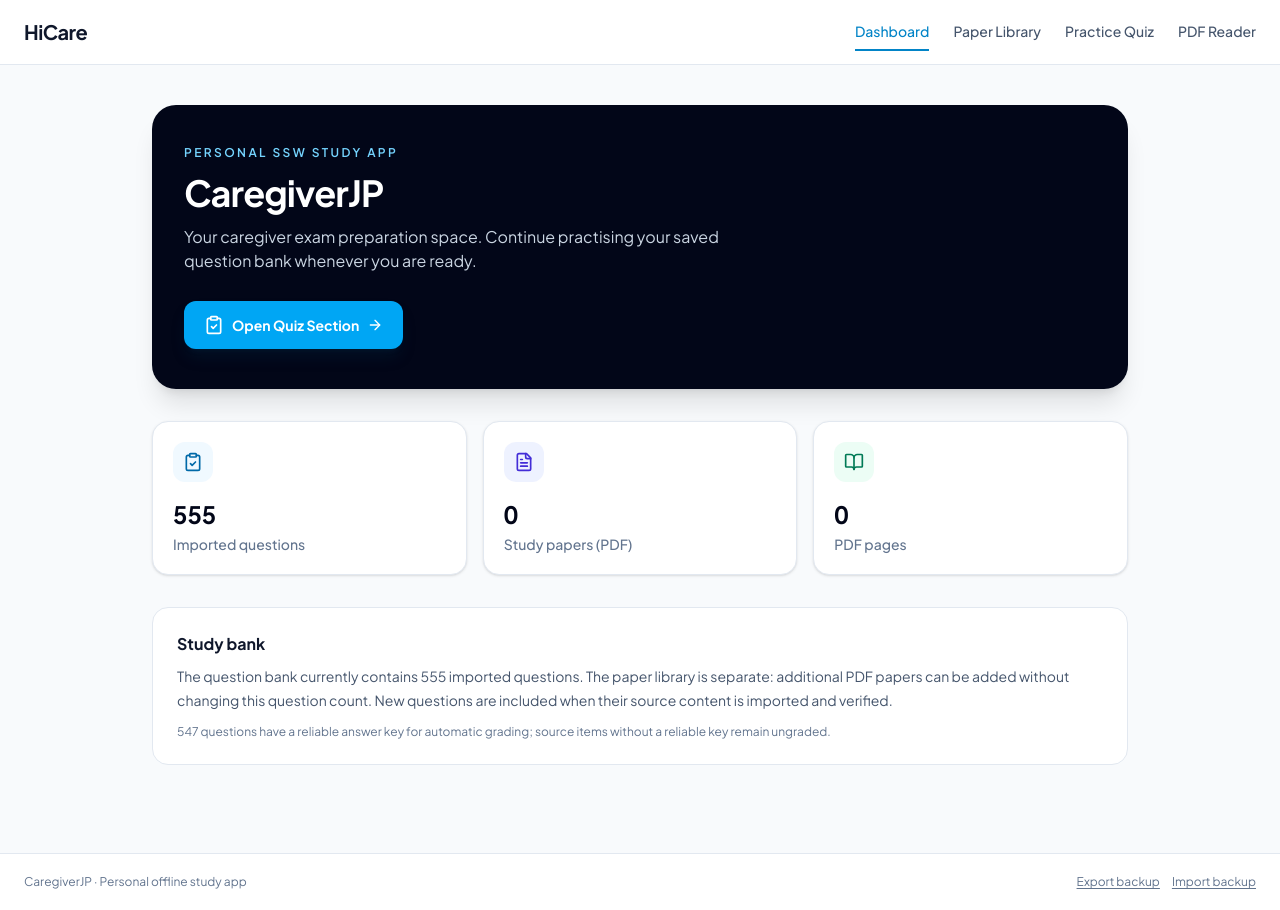
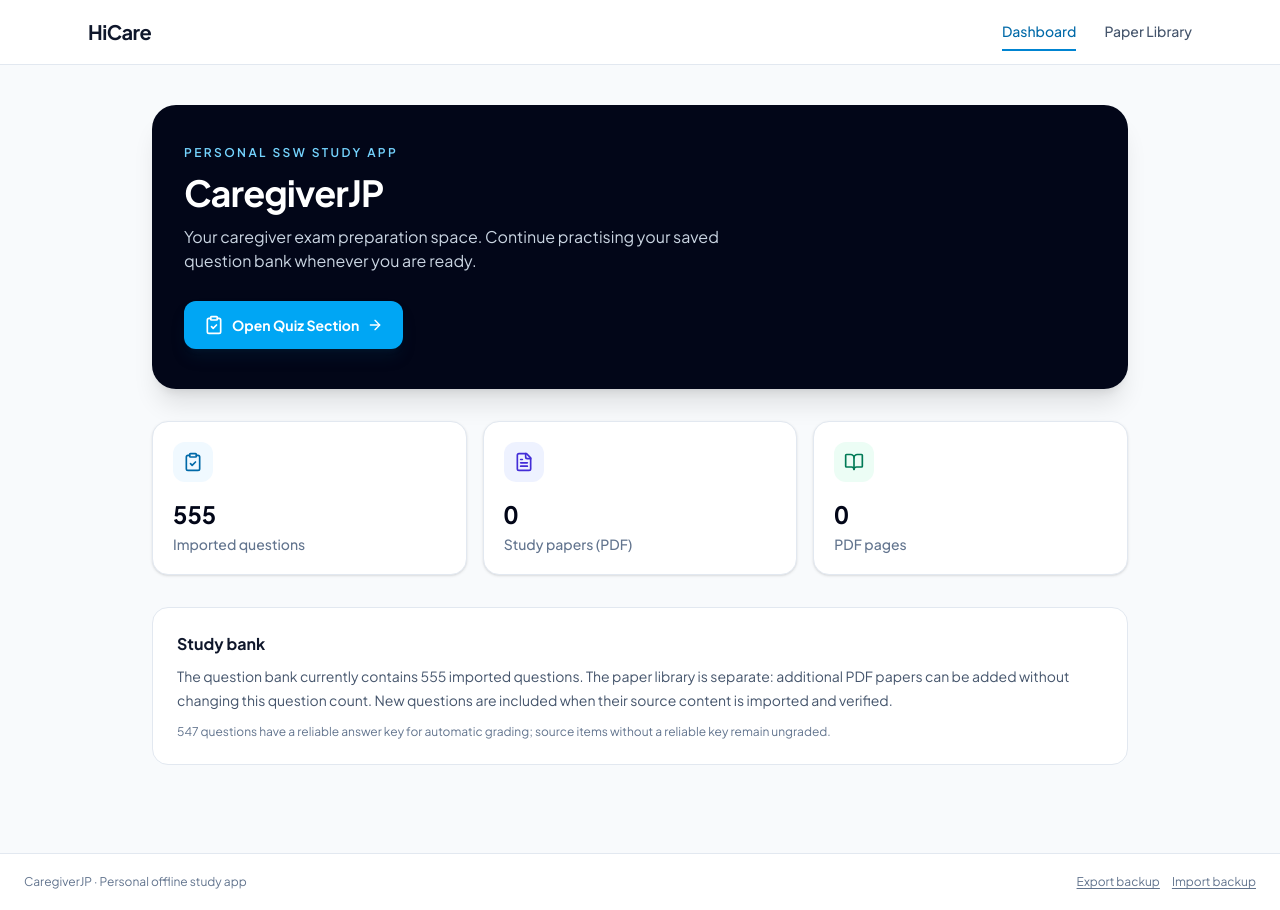
Before and after one commit to Sihnalahiru/CaregiverJP, a React (Vite) app: page / in a window 1280 px wide. Built offline with nearby package versions, Linux system fonts and the light colour scheme.

Commit message:
Remove Practice Quiz and PDF Reader from primary navigation

```diff
--- a/src/components/Header.tsx
+++ b/src/components/Header.tsx
@@ -1,85 +1,10 @@
 import React from 'react';
-
-export type AppView = 'dashboard' | 'library' | 'practice' | 'reader';
-
-interface HeaderProps {
-  activeView: AppView;
-  onNavigate: (view: AppView) => void;
-}
-
-export const Header: React.FC<HeaderProps> = ({
-  activeView,
-  onNavigate,
-}) => {
-  const navItems: { id: AppView; label: string }[] = [
+export type AppView = 'dashboard' | 'library' | 'practice';
+interface HeaderProps { activeView: AppView; onNavigate: (view: AppView) => void; }
+export const Header: React.FC<HeaderProps> = ({ activeView, onNavigate }) => {
+  const items: { id: AppView; label: string }[] = [
     { id: 'dashboard', label: 'Dashboard' },
     { id: 'library', label: 'Paper Library' },
-    { id: 'practice', label: 'Practice Quiz' },
-
-    { id: 'reader', label: 'PDF Reader' },
   ];
-
-  return (
-    <header className="sticky top-0 z-30 bg-white/95 backdrop-blur-sm border-b border-slate-200">
-      <div className="max-w-7xl mx-auto px-6 h-16 flex items-center justify-between gap-8">
-        {/* Zone 1: Single text element wordmark */}
-        <button
-          type="button"
-          onClick={() => onNavigate('dashboard')}
-          className="text-xl font-bold tracking-tight text-slate-900 whitespace-nowrap shrink-0 cursor-pointer focus-visible:outline-2 focus-visible:outline-offset-4 focus-visible:outline-[#0284C7]"
-        >
-          HiCare
-        </button>
-
-        {/* Zone 2: Concise single-line navigation links */}
-        <nav
-          aria-label="Primary navigation"
-          className="hidden md:flex items-center gap-6"
-        >
-          {navItems.map((item) => {
-            const isActive = activeView === item.id;
-            return (
-              <button
-                key={item.id}
-                type="button"
-                onClick={() => onNavigate(item.id)}
-                className={`py-2 text-sm font-medium transition-colors whitespace-nowrap shrink-0 cursor-pointer border-b-2 focus-visible:outline-2 focus-visible:outline-offset-4 focus-visible:outline-[#0284C7] ${
-                  isActive
-                    ? 'text-[#0284C7] border-[#0284C7]'
-                    : 'text-slate-600 border-transparent hover:text-slate-900 hover:border-slate-300'
-                }`}
-              >
-                {item.label}
-              </button>
-            );
-          })}
-        </nav>
-
-      </div>
-
-      {/* Mobile navigation strip */}
-      <nav
-        aria-label="Mobile navigation"
-        className="flex md:hidden items-center gap-4 px-6 pb-3 overflow-x-auto"
-      >
-        {navItems.map((item) => {
-          const isActive = activeView === item.id;
-          return (
-            <button
-              key={item.id}
-              type="button"
-              onClick={() => onNavigate(item.id)}
-              className={`py-1 text-xs font-medium whitespace-nowrap shrink-0 border-b-2 transition-colors ${
-                isActive
-                  ? 'text-[#0284C7] border-[#0284C7]'
-                  : 'text-slate-600 border-transparent hover:text-slate-900'
-              }`}
-            >
-              {item.label}
-            </button>
-          );
-        })}
-      </nav>
-    </header>
-  );
+  return <header className="sticky top-0 z-30 border-b border-slate-200 bg-white/95 backdrop-blur"><div className="mx-auto flex h-16 max-w-6xl items-center justify-between gap-4 px-4 sm:px-6"><button type="button" onClick={() => onNavigate('dashboard')} className="shrink-0 text-xl font-bold tracking-tight text-slate-900">HiCare</button><nav aria-label="Main navigation" className="flex items-center gap-5 sm:gap-7">{items.map((item) => <button key={item.id} type="button" onClick={() => onNavigate(item.id)} aria-current={activeView === item.id ? 'page' : undefined} className={`border-b-2 py-2 text-sm font-medium transition ${activeView === item.id ? 'border-sky-600 text-sky-700' : 'border-transparent text-slate-600 hover:text-slate-950'}`}>{item.label}</button>)}</nav></div></header>;
 };
```
